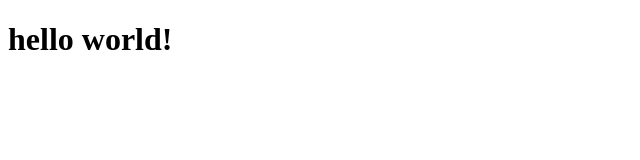
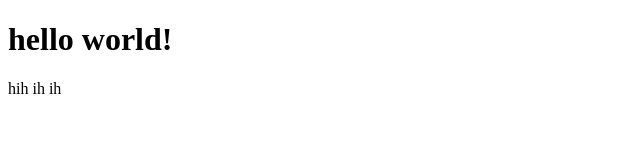
Before and after one commit to kichuks-coder/project, a plain HTML site: page index.html in a window 1280 px wide. Shown: the full height of the page, 0-640 px from the left. Drawn offline with Linux system fonts and the light colour scheme.

Commit message:
index.html mod

```diff
--- a/index.html
+++ b/index.html
@@ -8,7 +8,9 @@
 </head>
 <body>
     <h1>hello world!</h1>
-
+<p>
+    hih ih ih
+</p>
     <script src="script.js">
 
     </script>
```
